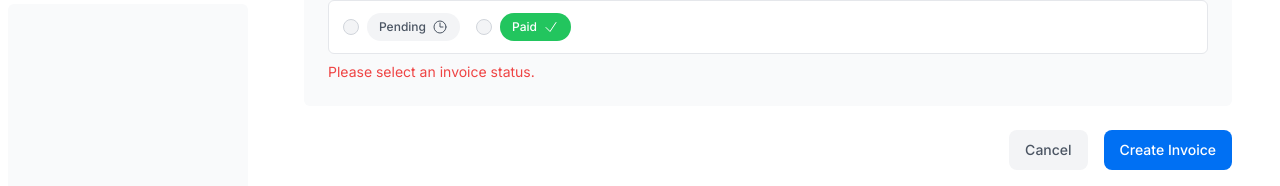
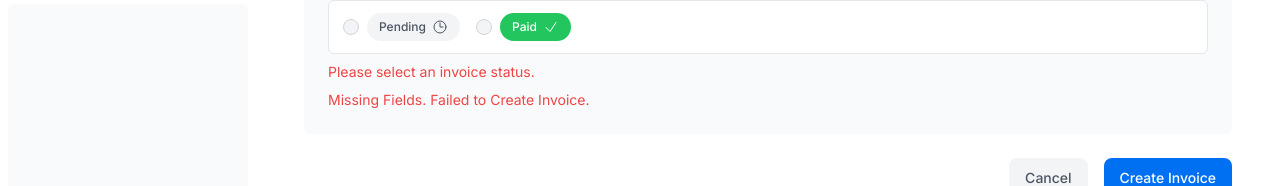
Before and after one commit to nemog9/nextjs-dashboard2, a Next.js app: page /dashboard/invoices/create in a window 1280 px wide. Both pictures are taken after typing "5" into the empty fields and a click on the button "Create Invoice". Shown: the part 348-534 px from the top of the page. Built offline with nearby package versions, Linux system fonts and the light colour scheme; no server answers; the database is empty; a web font is replaced by a local one.

Commit message:
chapter14-2

```diff
--- a/app/ui/invoices/create-form.tsx
+++ b/app/ui/invoices/create-form.tsx
@@ -133,6 +133,13 @@ export default function Form({ customers }: { customers: CustomerField[] }) {
             )}
           </div>
         </fieldset>
+        <div>
+          {state.message && (
+            <div className='mt-2 text-sm text-red-500'>
+              {state.message && <p>{state.message}</p>}
+            </div>
+          )}
+        </div>
       </div>
       <div className='mt-6 flex justify-end gap-4'>
         <Link
```
